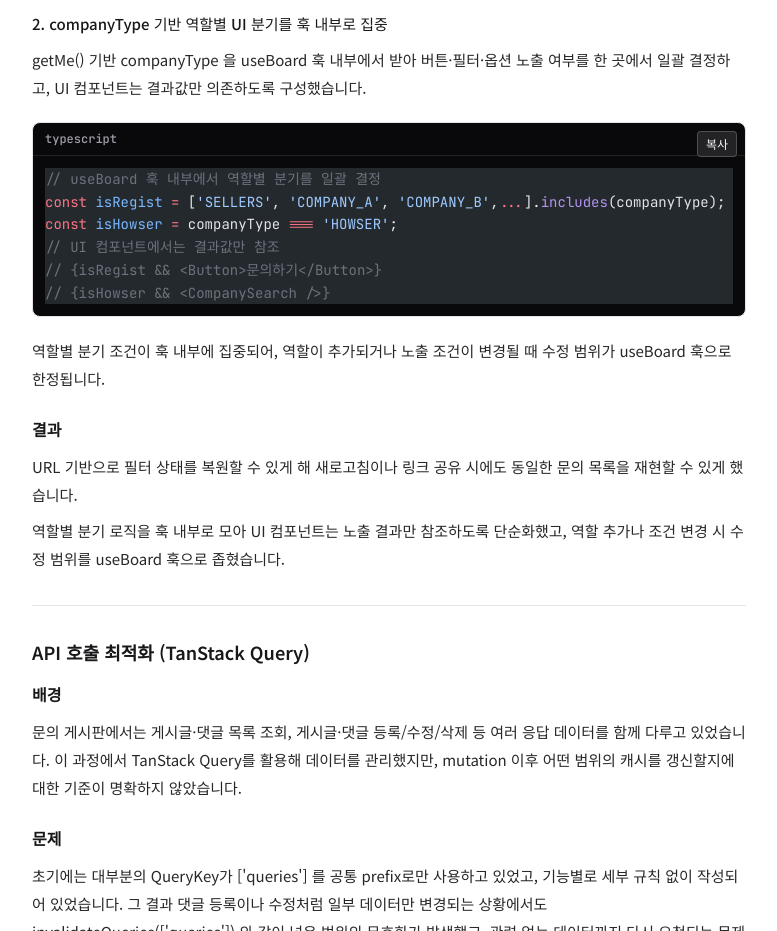
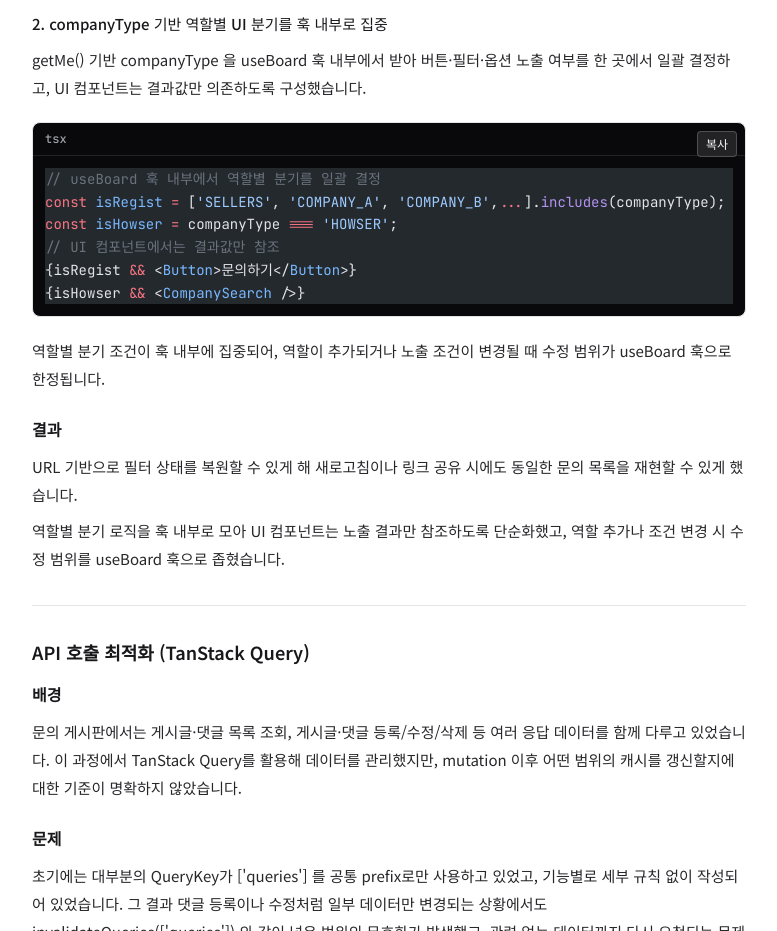
Before and after one commit to jaekwanAHN/portfolio, a Next.js app: page / in a window 1280 px wide. Shown: the part 4020-4951 px from the top of the page, without its empty margins (251-1028 px from the left). Built offline with nearby package versions, Linux system fonts and the light colour scheme.

Commit message:
docs: 잘못 표기된 주석 수정, codeblock 타입 tsx로 수정

```diff
--- a/app/page.tsx
+++ b/app/page.tsx
@@ -42,8 +42,8 @@ const CODE_USE_BOARD = `// useBoard 훅 내부에서 역할별 분기를 일괄
 const isRegist = ['SELLERS', 'COMPANY_A', 'COMPANY_B',...].includes(companyType);
 const isHowser = companyType === 'HOWSER';
 // UI 컴포넌트에서는 결과값만 참조
-// {isRegist && <Button>문의하기</Button>}
-// {isHowser && <CompanySearch />}`;
+{isRegist && <Button>문의하기</Button>}
+{isHowser && <CompanySearch />}`;
 
 const CODE_QUERY_KEY = `// Before
 ['queries']
@@ -291,7 +291,7 @@ export default function Home() {
                       노출 여부를 한 곳에서 일괄 결정하고, UI 컴포넌트는 결과값만 의존하도록
                       구성했습니다.
                     </p>
-                    <CodeBlock code={CODE_USE_BOARD} language="typescript" />
+                    <CodeBlock code={CODE_USE_BOARD} language="tsx" />
                   </div>
                   <p className="mt-2">
                     역할별 분기 조건이 훅 내부에 집중되어, 역할이 추가되거나 노출 조건이
```
